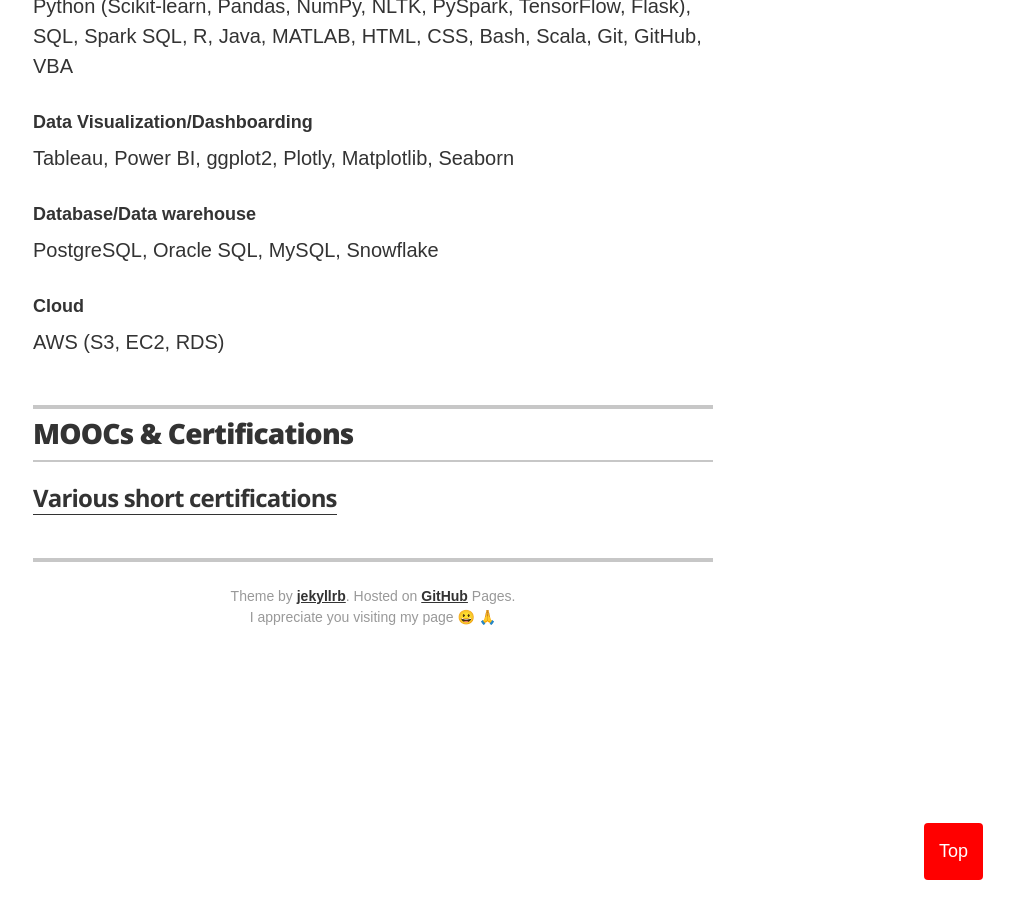
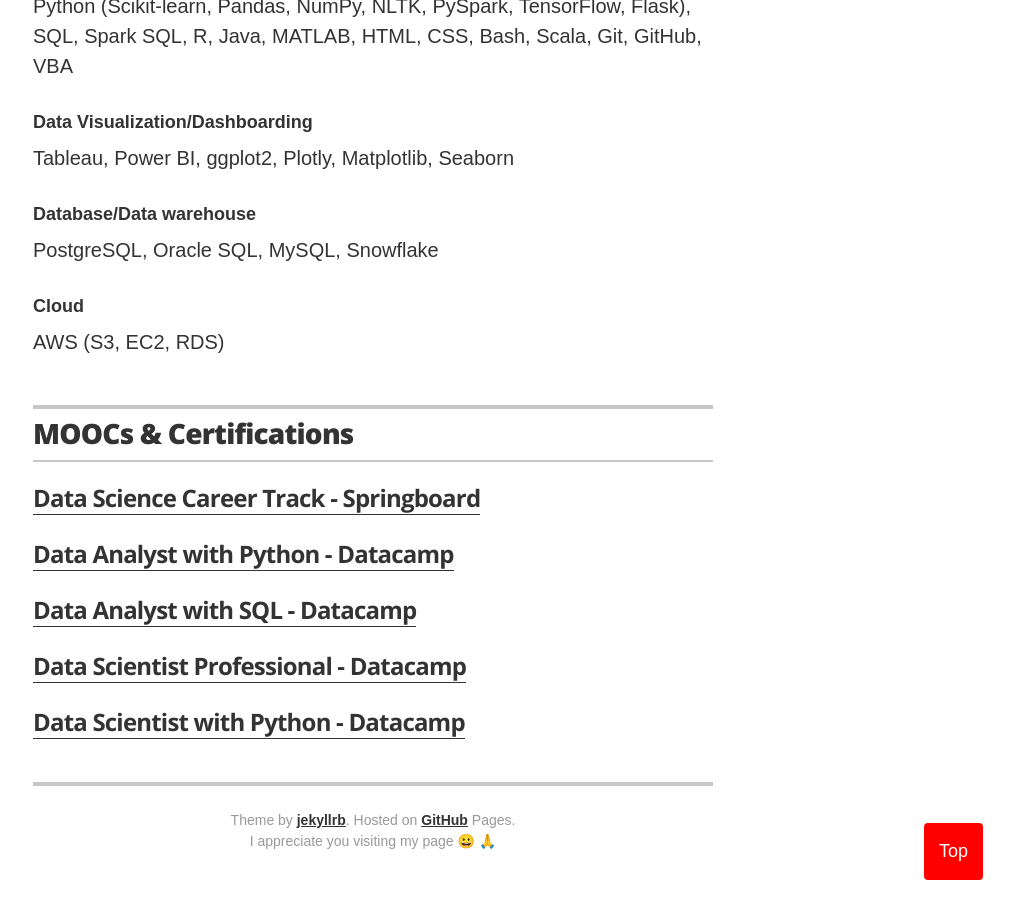
Before and after one commit to ttariqaziz/ttariqaziz.github.io, a Jekyll site: the page built from index.html, in a window 1280 px wide and 900 px high, scrolled down 4828 px. Shown: the whole window, without its empty margins (267-1280 px from the left). Built offline with Jekyll 4.4.1, drawn with Linux system fonts in a browser that asks for light colours.

Commit message:
Update associations.yml

```diff
--- a/_data/associations.yml
+++ b/_data/associations.yml
@@ -1,17 +1,20 @@
 # Certifications
 # comment out the urls if you do not wish to display them
 
-#- organization: SQL - Datacamp
-#  url: https://github.com/ttariqaziz/ttariqaziz.github.io/blob/main/images/Datacamp%20SQL.pdf
+- organization: Data Science Career Track - Springboard
+  url: https://www.credential.net/d6380eb4-f8ee-4a98-aa88-e626bdd4d11a
 
-#- organization: Joining Data in SQL - Datacamp
-#  url: https://github.com/ttariqaziz/ttariqaziz.github.io/blob/main/images/Datacamp%20Joining%20Data%20in%20SQL.pdf
+- organization: Data Analyst with Python - Datacamp
+  url: https://www.datacamp.com/statement-of-accomplishment/track/9f14a29bacf6bb96dd555b937f07b86efa6c019d?raw=1
 
-#- organization: Relational Databases - IBM
-#  url: https://github.com/ttariqaziz/ttariqaziz.github.io/blob/main/images/IBM%20Coursera%20RDBMS.pdf
+- organization: Data Analyst with SQL - Datacamp
+  url: https://www.datacamp.com/statement-of-accomplishment/track/9f14a29bacf6bb96dd555b937f07b86efa6c019d?raw=1
 
-#- organization: Importing Data in Python - Datacamp
-#  url: https://github.com/ttariqaziz/ttariqaziz.github.io/blob/main/images/Datacamp%20Importing%20Data%20in%20Python.pdf
+- organization: Data Scientist Professional - Datacamp
+  url: https://www.datacamp.com/statement-of-accomplishment/track/6f85209f81be144789c5f8f3c0e7e9cec021b459?raw=1
+
+- organization: Data Scientist with Python - Datacamp
+  url: https://www.datacamp.com/statement-of-accomplishment/track/28b61b87e7af79f43c6c01c696e9642f42efb2d5?raw=1
 
 #- organization: Python Exploratory Data Analysis - Datacamp
 #  url: https://github.com/ttariqaziz/ttariqaziz.github.io/blob/main/images/Datacamp%20Python%20Exploratory%20Data%20Analysis.pdf
@@ -25,5 +28,5 @@
 #- organization: Python for Data Science, AI & Development - IBM
 #  url: https://github.com/ttariqaziz/ttariqaziz.github.io/blob/main/images/IBM%20Python%20for%20DS%2C%20AI%20%26%20Development.pdf
 
-- organization: Various short certifications
-  url: https://github.com/ttariqaziz/ttariqaziz.github.io/tree/main/images
+#- organization: Various short certifications
+#  url: https://github.com/ttariqaziz/ttariqaziz.github.io/tree/main/images
```
